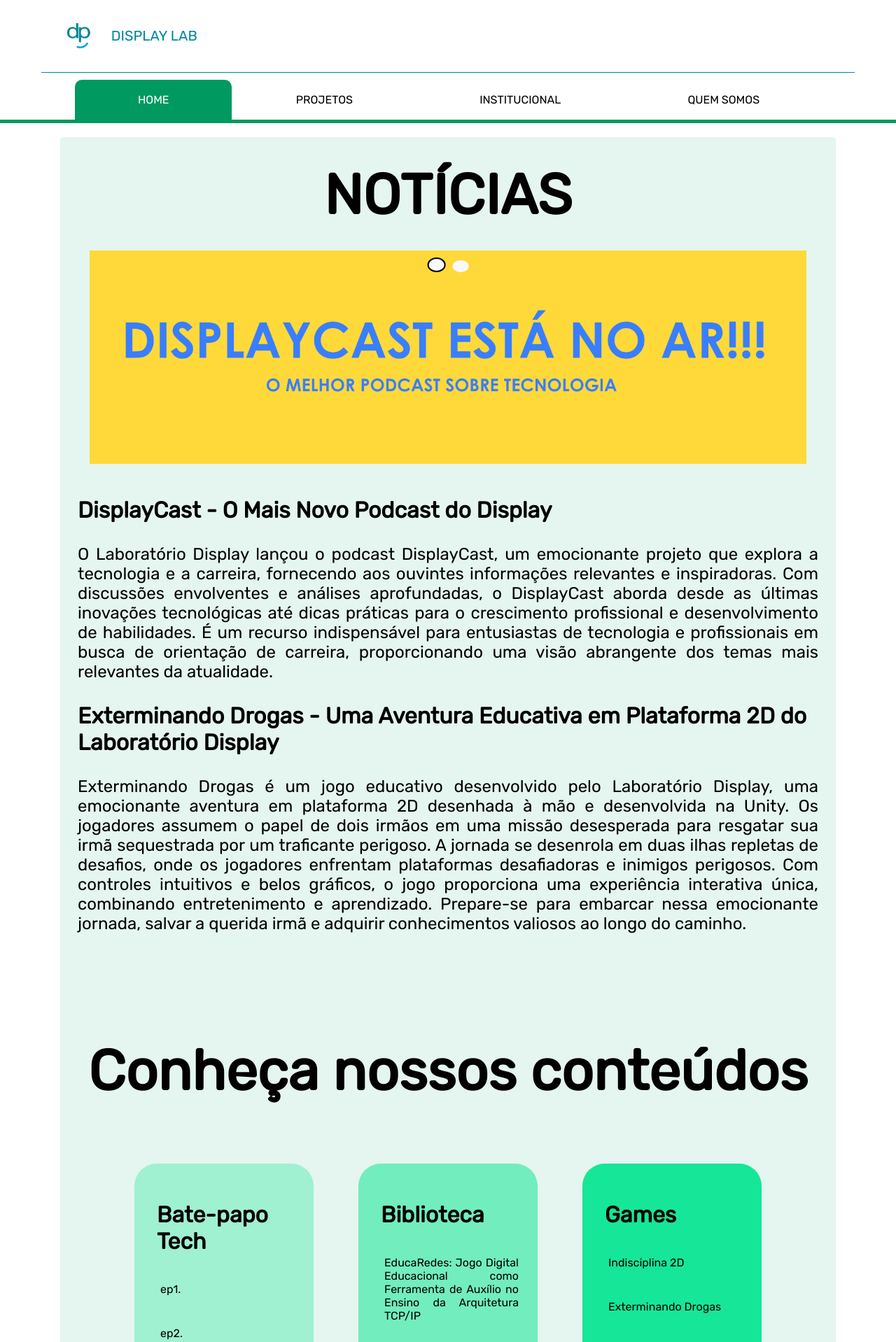
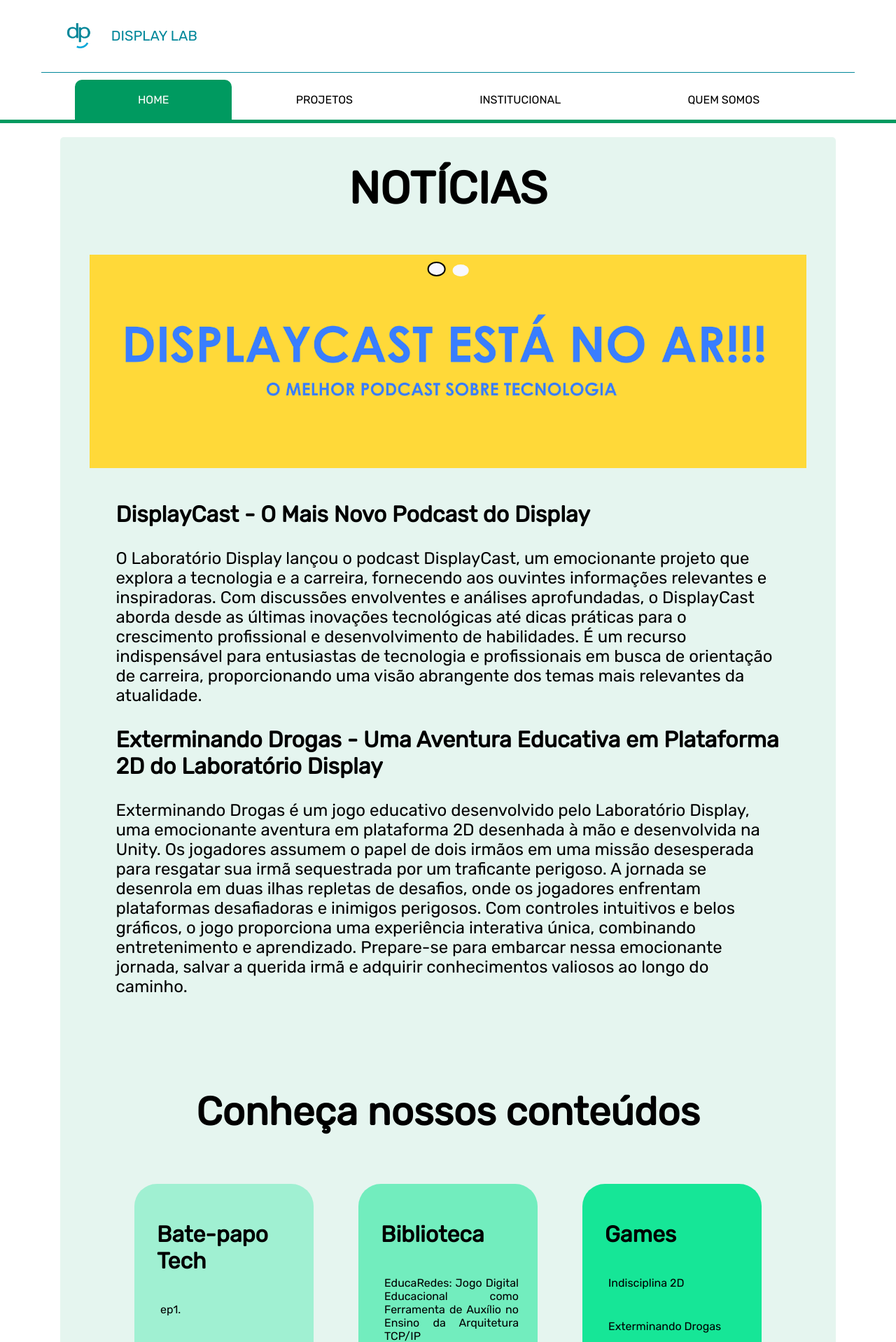
Before and after one commit to GuilhermeHMFroes/DisplaySite, a Flask app: page / in a window 1280 px wide. Shown: the top 1918 px of the page at 70% size. Run offline with Flask 3, Linux system fonts and the light colour scheme.

Commit message:
Fazendo ajustes na home para adaptar melhor a telas pequenas e ao firefox

```diff
--- a/static/css/home.css
+++ b/static/css/home.css
@@ -2,24 +2,28 @@ h1 {
     text-align: left;
 }
 
-section {
+#noticias {
     margin-top: 5em;
     margin: 5em;
     height: fit-content;
 }
 
-section p {
+#noticias p {
     margin: 15px;
     text-align: left;
     font-size: x-large;
 }
 
-section h1 {
-    font-size: 5em;
+#noticias h1 {
+    font-size: 4em;
 }
 
 #noticias {
+    display: flex;
+    flex-direction: column;
+    align-items: center;
     margin-top: 0px;
+    width: 90%;
 }
 
 #tituloNoticias {
@@ -84,7 +88,7 @@ section h1 {
 }
 
 #baixaveisTitulo {
-    font-size: 5em;
+    font-size: 3.5em;
     text-align: center;
 }
 
@@ -153,6 +157,10 @@ section h1 {
     background-color: rgba(0, 229, 142, 0.9);
 }
 
+#apresentacao h1 {
+    font-size: 2.8em;
+}
+
 #text-1 {
     font-size: larger;
     height: fit-content;
--- a/static/css/sobre.css
+++ b/static/css/sobre.css
@@ -2,8 +2,11 @@
     display: flex;
     flex-direction: row;
     justify-content: space-between;
+    align-items: center;
+    flex-wrap: wrap;
     gap: 2em;
     margin: 1.2em;
+    font-size: 1.2em;
 }
 
 .titulo {
--- a/templates/home.html
+++ b/templates/home.html
@@ -8,7 +8,7 @@
 
 {% block content %}
 
-<section id="noticias">
+<div id="noticias">
 
     <h1 id="tituloNoticias">NOTÍCIAS</h1>
 
@@ -34,7 +34,7 @@
             Exterminando Drogas é um jogo educativo desenvolvido pelo Laboratório Display, uma emocionante aventura em plataforma 2D desenhada à mão e desenvolvida na Unity. Os jogadores assumem o papel de dois irmãos em uma missão desesperada para resgatar sua irmã sequestrada por um traficante perigoso. A jornada se desenrola em duas ilhas repletas de desafios, onde os jogadores enfrentam plataformas desafiadoras e inimigos perigosos. Com controles intuitivos e belos gráficos, o jogo proporciona uma experiência interativa única, combinando entretenimento e aprendizado. Prepare-se para embarcar nessa emocionante jornada, salvar a querida irmã e adquirir conhecimentos valiosos ao longo do caminho.
         </p>
     </div>
-</section>
+</div>
 
 <h1 id="baixaveisTitulo">Conheça nossos conteúdos</h1>
 <div id="baixaveis">
```
